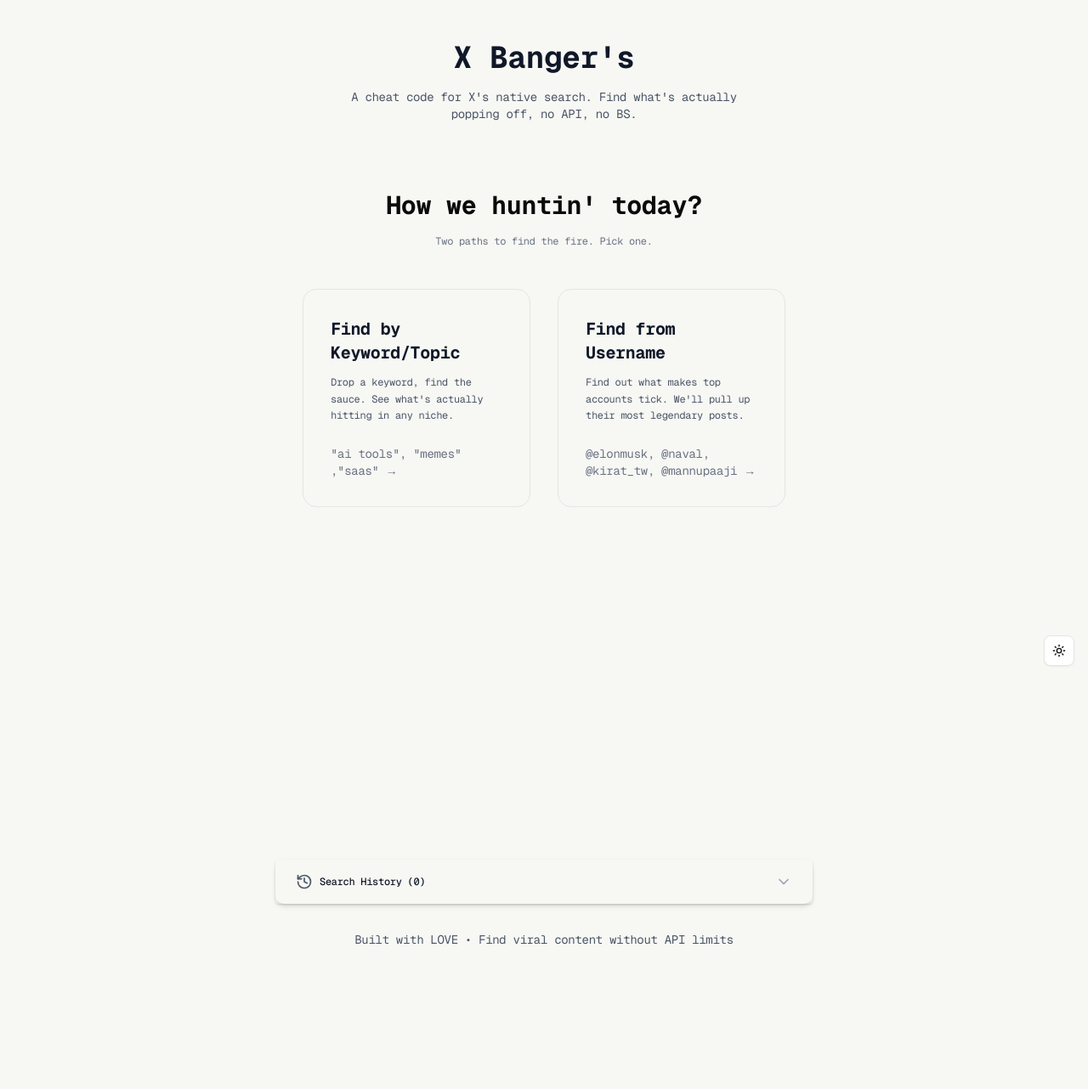
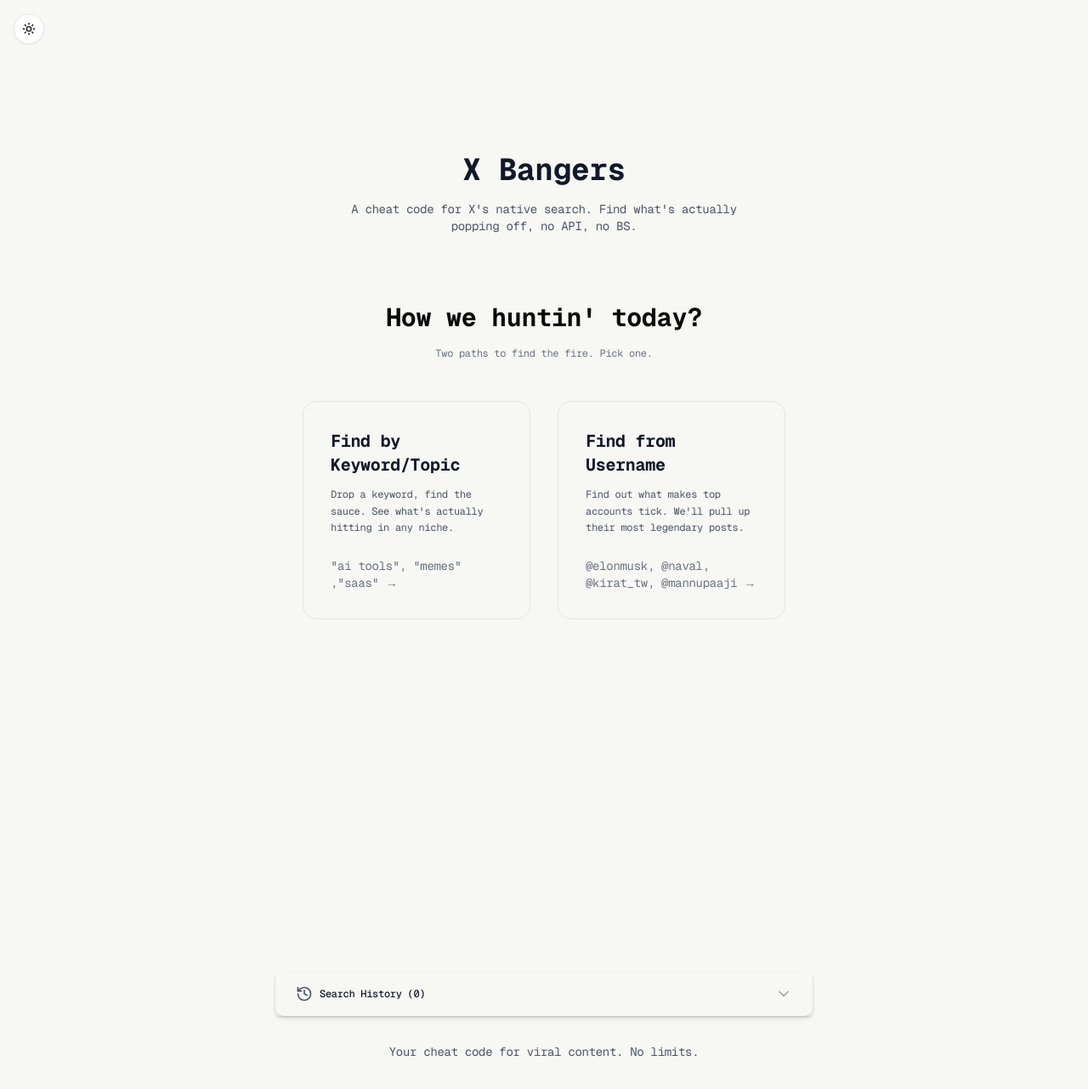
Before and after one commit to eeshm/bangerx, a Next.js app: page / in a window 1280 px wide. Shown: the top 1282 px of the page at 85% size. Before the commit the page ends 1164 px from the top, so only its background shows below. Built offline with nearby package versions, Linux system fonts and the light colour scheme.

Commit message:
final push

```diff
--- a/src/app/globals.css
+++ b/src/app/globals.css
@@ -134,8 +134,8 @@
   --sidebar-ring:oklch(0.556 0 0);
   --slider-progress-color: #d7d6d5;
   --slider-track-color: #1b1913;
+}
 
-}
 
 @layer base {
   * {
@@ -146,5 +146,4 @@
     @apply bg-background text-foreground;
 
   }
-
 }
--- a/src/app/layout.tsx
+++ b/src/app/layout.tsx
@@ -1,6 +1,6 @@
 import type { Metadata } from "next";
 import { Geist, Geist_Mono } from "next/font/google";
-import "./globals.css";
+import "./globals.css"
 import { ThemeProvider } from "@/components/theme-provider";
 import { ModeToggle } from "@/components/toggle-mode";
 
@@ -31,11 +31,11 @@ export default function RootLayout({
     >
         <ThemeProvider
           attribute="class"
-            defaultTheme="system"
+          defaultTheme="light"
           enableSystem
           disableTransitionOnChange
         >
-          <div className="fixed bottom-4 right-4 z-50">
+        <div className="m-4">
           <ModeToggle />
         </div>
         {children}
--- a/src/app/page.tsx
+++ b/src/app/page.tsx
@@ -7,12 +7,6 @@ export default function Home() {
   return (
     <div>
       <div className="max-w-2xl mx-auto relative">
-
-        {/* <div className="absolute inset-y-0 right-0 h-full w-px border-1 border-dotted bg-orange-600 pointer-events-none"/> */}
-        {/* <div className="absolute inset-y-0  h-full left-0 w-px border-1 border-dotted bg-orange-600 pointer-events-none"/> */}
-        {/* <div className="absolute inset-x-0  bottom-0 w-full h-px  border-1 border-dotted bg-orange-600 pointer-events-none"/> */}
-        {/* <div className="border-l border-2 fixed h-full border-dotted"/> */}
-        {/* <div className="border-l border-2 fixed h-full"/> */}
         <TwitterSearchGenerator />
       </div>
     </div>
--- a/src/components/TwitterSearchGenerator.tsx
+++ b/src/components/TwitterSearchGenerator.tsx
@@ -26,8 +26,8 @@ const TwitterSearchGenerator = () => {
   const [feedback, setFeedback] = useState<{ type?: string; message?: string }>({});
   const [validationErrors, setValidationErrors] = useState<Record<string, string>>({});
 
-  const popularTopics = ['AI tools', 'productivity', 'nextjs', 'startups', 'SaaS' , 'meme'];
-  const popularCreators = ['elonmusk', 'naval', 'kirat_tw', 'levelsio', 'sama', 'mannupaaji','dannypostmaa','eeshmidha1','swyx'];
+  const popularTopics = ['AI tools', 'productivity', 'Next.js', 'startup', 'SaaS' , 'meme', 'modi vs rahul'];
+  const popularCreators = ['elonmusk', 'naval', 'kirat_tw', 'levelsio', 'sama', 'mannupaaji','dannypostmaa','eeshmidha1','swyx','paulg'];
 
   useEffect(() => {
     const savedHistory = localStorage.getItem('bangerSearchHistory');
@@ -345,14 +345,14 @@ const TwitterSearchGenerator = () => {
     { id: 'mega', label: 'Mega Viral' },
   ];
   return (
-    <div className="min-h-screen py-12 px-5 tracking-tight font-mono text-xs ">
+    <div className="min-h-screen py-12 mt-20 px-5 tracking-tight font-mono text-xs ">
       <div className="selection:bg-black selection:text-white dark:selection:bg-theme-dark-subtext dark:selection:text-theme-dark
        flex flex-col min-h-[calc(100vh-6rem)] justify-between">
         <div className="flex-1 overflow-y-auto">
           <div className="text-center mb-12">
             <div className="flex items-center justify-center gap-3 mb-4">
               <h1 className="text-4xl font-bold text-gray-900 dark:text-theme-dark-text">
-                X Banger's
+                X Bangers
               </h1>
             </div>
             <p className="text-sm text-gray-600 dark:text-theme-dark-subtext  max-w-lg mx-auto">
@@ -433,8 +433,8 @@ const TwitterSearchGenerator = () => {
                   </div>
                   <p className="text-gray-600 dark:text-theme-dark-subtext">
                     {searchMode === 'topic'
-                      ? 'Search for viral tweets about any subject or trend'
-                      : 'Discover viral content from specific creators'
+                      ? 'Uncover the top posts in any niche.'
+                      : 'Pull the greatest hits from any account.'
                     }
                   </p>
                 </div>
@@ -458,18 +458,18 @@ const TwitterSearchGenerator = () => {
                             {validationErrors.username}
                           </p>
                         )}
-                        {/* <div className="mt-2 flex flex-wrap gap-2">
-                          <span className="text-xs text-gray-500">Popular:</span>
-                          {popularCreators.map(creator => (
+                        <div className="mt-2 flex flex-wrap gap-2">
+                          <span className="text-xs text-gray-500 flex mt-1">Try:</span>
+                          {popularCreators.slice(0,4).map(creator => (
                             <button
                               key={creator}
                               onClick={() => fillExample(creator, 'creator')}
-                              className="text-xs px-2 py-1 hover:bg-[var(--color-card-bg)] cursor-pointer rounded transition-colors"
+                              className="text-xs px-1 py-1 hover:bg-[var(--color-card-bg)] dark:hover:bg-theme-dark-card cursor-pointer rounded transition-colors"
                             >
                               @{creator}
                             </button>
                           ))}
-                        </div> */}
+                        </div>
                       </div>
                       <div>
                         <label className="block text-sm font-semibold text-gray-700 dark:text-theme-dark-text mb-2">
@@ -503,27 +503,27 @@ const TwitterSearchGenerator = () => {
                       <p className="text-xs text-shadow-2xs shadow-amber-200 text-gray-500 mt-1">
                         Use quotes for exact phrases, OR for alternatives
                       </p>
-                      {/* <div className="mt-2 flex flex-wrap gap-2">
+                      <div className="mt-2 flex flex-wrap gap-2">
                         <span className="text-xs relative top-1 text-gray-500">Popular:</span>
-                        {popularTopics.map(topic => (
+                        {popularTopics.slice(0,4).map(topic => (
                           <button
                             key={topic}
                             onClick={() => fillExample(topic, 'topic')}
-                            className={cn("text-xs px-2 py-1 hover:bg-[var(--color-card-bg)]  text-black rounded",
+                            className={cn("text-xs px-1 py-1 hover:bg-[var(--color-card-bg)] dark:hover:bg-theme-dark-card  dark:text-theme-dark-text text-black rounded",
                               " transition-colors cursor-pointer"
                             )}
                           >
                             {topic}
                           </button>
                         ))}
-                      </div> */}
+                      </div>
                     </div>
                   )}
                 </div>
 
                 <div className=" rounded-lg p-4 mb-8">
                   <div className="flex items-center justify-between mb-4">
-                    <h3 className="font-semibold text-gray-900 dark:text-theme-dark-text">Engagement Thresholds</h3>
+                    <h3 className="font-semibold text-gray-900 dark:text-theme-dark-text">Set the Viral Bar</h3>
                     <div className="flex gap-2">
                       {presets.map(({ id, label }) => (
                         <button
@@ -653,7 +653,7 @@ const TwitterSearchGenerator = () => {
                     <div className="flex gap-3 w-full">
                       <button
                         onClick={openInNewTab}
-                        className={cn("flex-1 bg-theme-fg dark:bg-theme-dark-card text-white font-medium",
+                        className={cn("flex-1 bg-theme-fg dark:bg-black text-white font-medium",
                           "py-3 px-4 rounded-lg",
                           "transition-colors flex items-center justify-center gap-2",
                           "hover:bg-gray-950 dark:hover:bg-gray-950 ",
@@ -684,7 +684,7 @@ const TwitterSearchGenerator = () => {
 
                     <div className="mt-4 p-3  rounded-lg">
                       <p className="text-xs flex items-center gap-1 dark:text-theme-dark-subtext">
-                        <span>Not enought results? Trying lowering the bar or use the "Low Viral" preset.
+                        <span>Not enough hits? Try lowering the engagement bar or use a preset like "Low Viral".
                         </span>
                       </p>
                     </div>
@@ -774,7 +774,7 @@ const TwitterSearchGenerator = () => {
 
         <div className="text-center mt-8 text-gray-600  dark:text-theme-dark-text">
           <p className="text-sm">
-            Built with LOVE • Find viral content without API limits
+            Your cheat code for viral content. No limits.
           </p>
         </div>
       </div>
--- a/src/components/toggle-mode.tsx
+++ b/src/components/toggle-mode.tsx
@@ -10,7 +10,7 @@ export function ModeToggle() {
   const {theme,setTheme}= useTheme();
 
   return (
-        <Button variant="outline" size="icon" onClick={() => setTheme(theme=="dark"? "light" : "dark")}>
+        <Button variant="outline" size="icon"  className="rounded-full" onClick={() => setTheme(theme=="dark"? "light" : "dark")}>
           <Sun className="h-[1.2rem] w-[1.2rem] scale-100 rotate-0 transition-all dark:scale-0 dark:-rotate-90" />
           <Moon className="absolute h-[1.2rem] w-[1.2rem] scale-0 rotate-90 transition-all dark:scale-100 dark:rotate-0" />
           <span className="sr-only">Toggle theme</span>
```
Lines whose indentation alone changed are shown as unchanged.
